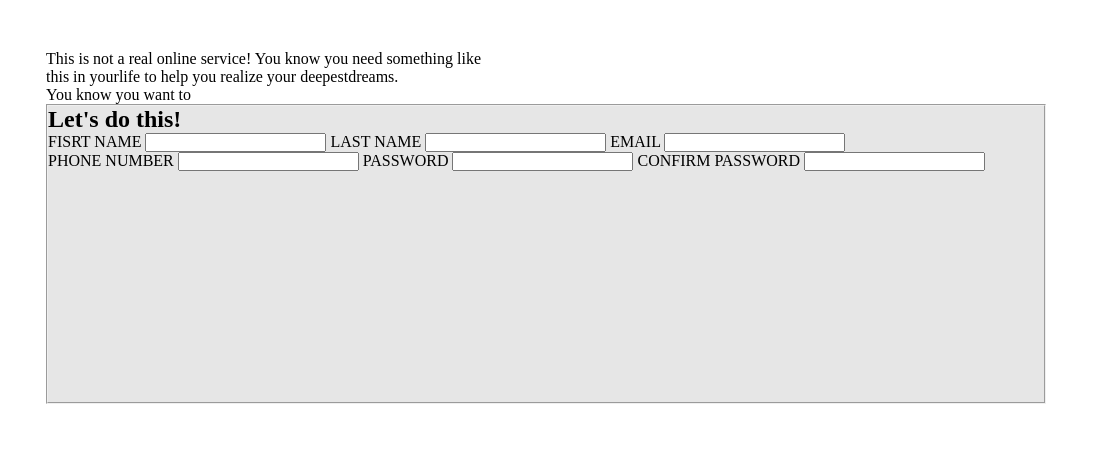
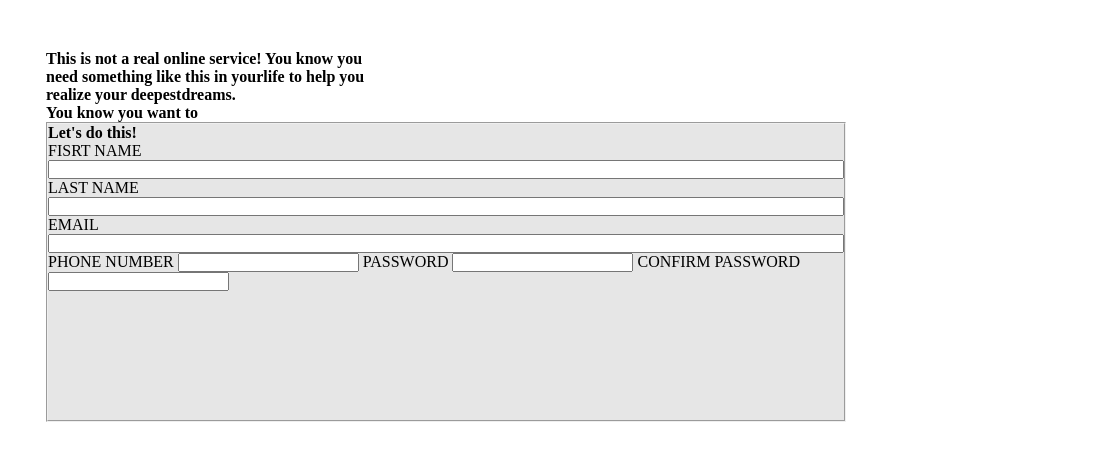
Before and after one commit to Happiness549/Fill-up-Form, a plain HTML site: page index.html in a window 1280 px wide. Shown: the top 451 px of the page, 404-1500 px from the left, 1096 px wide, since content can reach past the window. Drawn offline with Linux system fonts and the light colour scheme.

Commit message:
Arranged my form using flexbox

```diff
--- a/index.html
+++ b/index.html
@@ -18,13 +18,13 @@ Photo by <a href="https://unsplash.com/@haliewestphoto">Halie West</a> on <a hre
 </header>
     <main>
        <div class="right">
-        <p>This is not a real online service! You know you need something like this in yourlife to help you realize your deepestdreams.
+        <p class="first-p">This is not a real online service! You know you need something like this in yourlife to help you realize your deepestdreams.
          <br>You know you want to
         </p>
          <fieldset>
-            <h2>Let's do this!</h2>
+            <h4>Let's do this!</h4>
         <form action="">
-    <div class="input">
+    <div class="input container">
         <label for="name">FISRT NAME</label>
         <input type="texT" name="name" id="name" autocomplete="name"/>
         <label for="last name">LAST NAME</label>
--- a/style.css
+++ b/style.css
@@ -15,7 +15,17 @@ header > h3{
     font-family: norse;
     color: white;
 }
+fieldset > p{
+    font-weight: bold;
+}
 
+.first-p {
+    font-weight: bold;
+}
+.container{
+    display: flex;
+    flex-direction: column;
+}
 .right{
     width: 50%;
     display: flex;
@@ -31,6 +41,6 @@ header > h3{
 
 fieldset{
     background-color:hsl(0, 0%, 90%) ;
-    width: 1000px;
+    width: 800px;
     height: 300px;
 }
```
